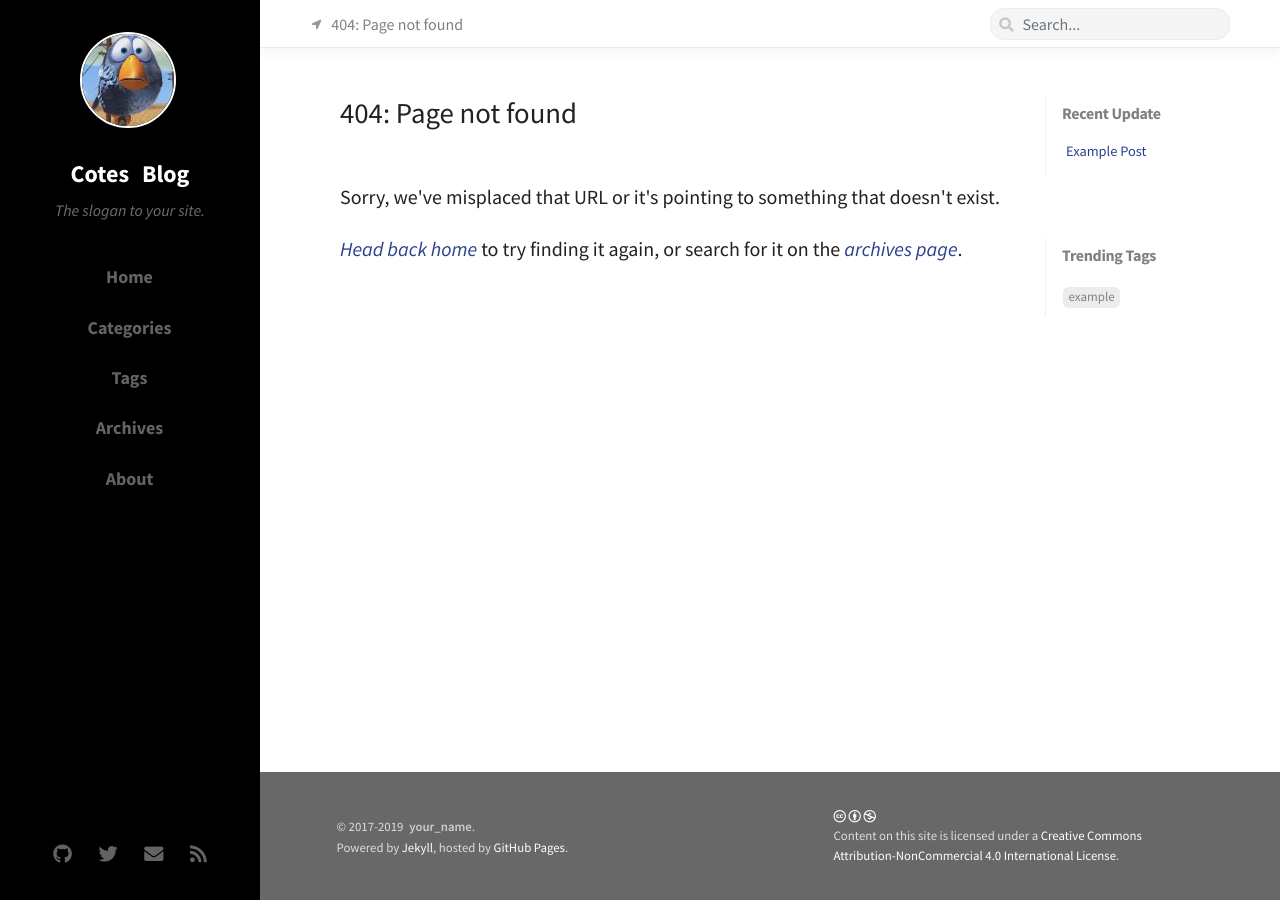
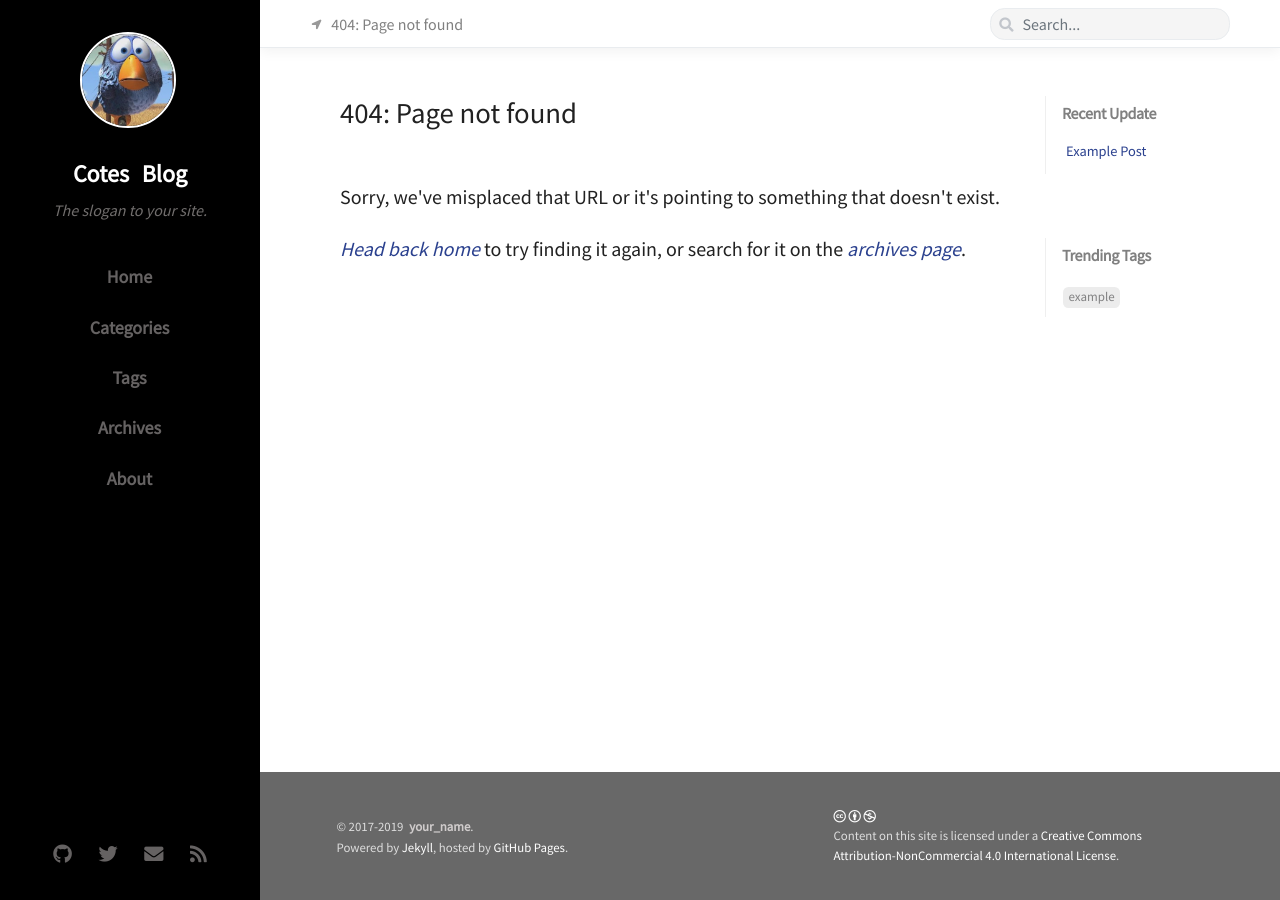
Before and after one commit to tracygu/tracygu.github.io, a Jekyll site: the page built from 404.html, in a window 1280 px wide. Built offline with Jekyll 4.4.1, drawn with Linux system fonts in a browser that asks for light colours; nearby versions of some CDN libraries; comment, search, counter and statistics services are not loaded.

Commit message:
Replace local fonts with the CDN source.

```diff
--- a/_includes/head.html
+++ b/_includes/head.html
@@ -18,6 +18,7 @@
 
   <link rel="apple-touch-icon" href="favicon.ico">
   <link rel="stylesheet" href="https://cdn.bootcss.com/twitter-bootstrap/4.0.0/css/bootstrap.min.css">
+  <link rel="stylesheet" href="https://fonts.googleapis.com/css?family=Source+Sans+Pro">
   <link rel="stylesheet" href="/assets/lib/fontawesome-5.1.0/css/all.css">
   <link rel="stylesheet" href="/assets/css/styles.css">
 
--- a/assets/css/src/fonts.scss
+++ /dev/null
@@ -1,54 +0,0 @@
-/* source-sans-pro-regular - latin */
-@font-face {
-  font-family: 'Source Sans Pro';
-  font-style: normal;
-  font-weight: 400;
-  src: local('Source Sans Pro Regular'), local('SourceSansPro-Regular'),
-       url('../css/fonts/source-sans-pro-v11-latin/source-sans-pro-v11-latin-regular.woff2') format('woff2'), /* Chrome 26+, Opera 23+, Firefox 39+ */
-       url('../css/fonts/source-sans-pro-v11-latin/source-sans-pro-v11-latin-regular.woff') format('woff'); /* Chrome 6+, Firefox 3.6+, IE 9+, Safari 5.1+ */
-}
-/* source-sans-pro-600 - latin */
-@font-face {
-  font-family: 'Source Sans Pro';
-  font-style: normal;
-  font-weight: 600;
-  src: local('Source Sans Pro SemiBold'), local('SourceSansPro-SemiBold'),
-       url('../css/fonts/source-sans-pro-v11-latin/source-sans-pro-v11-latin-600.woff2') format('woff2'), /* Chrome 26+, Opera 23+, Firefox 39+ */
-       url('../css/fonts/source-sans-pro-v11-latin/source-sans-pro-v11-latin-600.woff') format('woff'); /* Chrome 6+, Firefox 3.6+, IE 9+, Safari 5.1+ */
-}
-/* source-sans-pro-italic - latin */
-@font-face {
-  font-family: 'Source Sans Pro';
-  font-style: italic;
-  font-weight: 400;
-  src: local('Source Sans Pro Italic'), local('SourceSansPro-Italic'),
-       url('../css/fonts/source-sans-pro-v11-latin/source-sans-pro-v11-latin-italic.woff2') format('woff2'), /* Chrome 26+, Opera 23+, Firefox 39+ */
-       url('../css/fonts/source-sans-pro-v11-latin/source-sans-pro-v11-latin-italic.woff') format('woff'); /* Chrome 6+, Firefox 3.6+, IE 9+, Safari 5.1+ */
-}
-/* source-sans-pro-600italic - latin */
-@font-face {
-  font-family: 'Source Sans Pro';
-  font-style: italic;
-  font-weight: 600;
-  src: local('Source Sans Pro SemiBold Italic'), local('SourceSansPro-SemiBoldItalic'),
-       url('../css/fonts/source-sans-pro-v11-latin/source-sans-pro-v11-latin-600italic.woff2') format('woff2'), /* Chrome 26+, Opera 23+, Firefox 39+ */
-       url('../css/fonts/source-sans-pro-v11-latin/source-sans-pro-v11-latin-600italic.woff') format('woff'); /* Chrome 6+, Firefox 3.6+, IE 9+, Safari 5.1+ */
-}
-/* source-sans-pro-700italic - latin */
-@font-face {
-  font-family: 'Source Sans Pro';
-  font-style: italic;
-  font-weight: 700;
-  src: local('Source Sans Pro Bold Italic'), local('SourceSansPro-BoldItalic'),
-       url('../css/fonts/source-sans-pro-v11-latin/source-sans-pro-v11-latin-700italic.woff2') format('woff2'), /* Chrome 26+, Opera 23+, Firefox 39+ */
-       url('../css/fonts/source-sans-pro-v11-latin/source-sans-pro-v11-latin-700italic.woff') format('woff'); /* Chrome 6+, Firefox 3.6+, IE 9+, Safari 5.1+ */
-}
-/* source-sans-pro-700 - latin */
-@font-face {
-  font-family: 'Source Sans Pro';
-  font-style: normal;
-  font-weight: 700;
-  src: local('Source Sans Pro Bold'), local('SourceSansPro-Bold'),
-       url('../css/fonts/source-sans-pro-v11-latin/source-sans-pro-v11-latin-700.woff2') format('woff2'), /* Chrome 26+, Opera 23+, Firefox 39+ */
-       url('../css/fonts/source-sans-pro-v11-latin/source-sans-pro-v11-latin-700.woff') format('woff'); /* Chrome 6+, Firefox 3.6+, IE 9+, Safari 5.1+ */
-}
--- a/assets/css/styles.scss
+++ b/assets/css/styles.scss
@@ -1,6 +1,5 @@
 ---
 ---
 
-@import "src/fonts";
 @import "src/main";
 @import "src/syntax";
```
Also changed, not shown: assets/css/fonts/source-sans-pro-v11-latin/source-sans-pro-v11-latin-600.woff (deleted), assets/css/fonts/source-sans-pro-v11-latin/source-sans-pro-v11-latin-600.woff2 (deleted), assets/css/fonts/source-sans-pro-v11-latin/source-sans-pro-v11-latin-600italic.woff (deleted), assets/css/fonts/source-sans-pro-v11-latin/source-sans-pro-v11-latin-600italic.woff2 (deleted), assets/css/fonts/source-sans-pro-v11-latin/source-sans-pro-v11-latin-700.woff (deleted), assets/css/fonts/source-sans-pro-v11-latin/source-sans-pro-v11-latin-700.woff2 (deleted), assets/css/fonts/source-sans-pro-v11-latin/source-sans-pro-v11-latin-700italic.woff (deleted), assets/css/fonts/source-sans-pro-v11-latin/source-sans-pro-v11-latin-700italic.woff2 (deleted), assets/css/fonts/source-sans-pro-v11-latin/source-sans-pro-v11-latin-italic.woff (deleted), assets/css/fonts/source-sans-pro-v11-latin/source-sans-pro-v11-latin-italic.woff2 (deleted), assets/css/fonts/source-sans-pro-v11-latin/source-sans-pro-v11-latin-regular.woff (deleted), assets/css/fonts/source-sans-pro-v11-latin/source-sans-pro-v11-latin-regular.woff2 (deleted).
